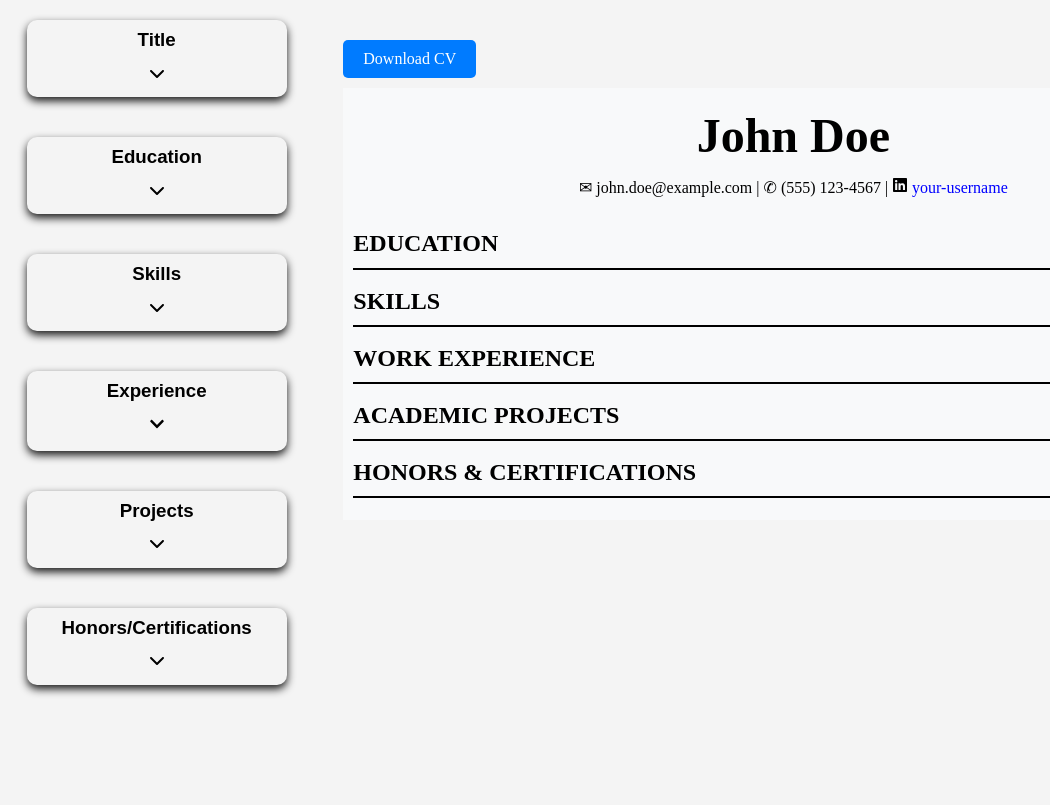
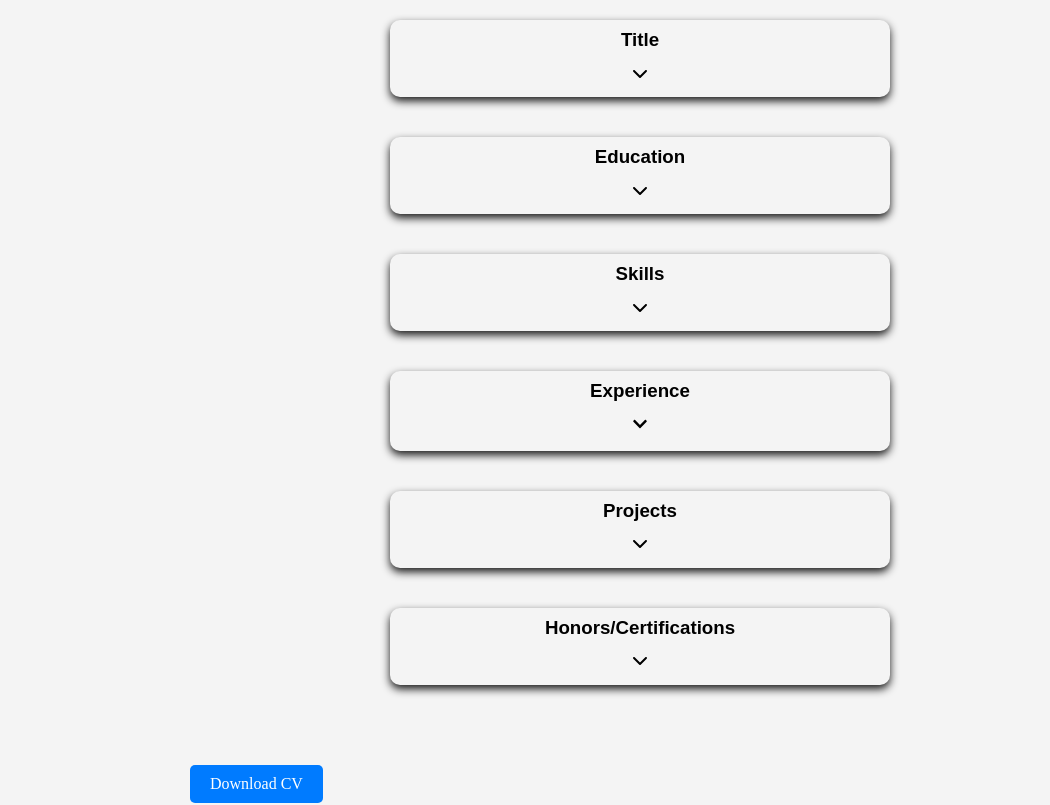
Before and after one commit to n3rm4121/CraftMyCV, a React (Vite) app: page / in a window 1280 px wide. Shown: the top 805 px of the page, without its empty margins (0-1050 px from the left). Built offline with nearby package versions, Linux system fonts and the light colour scheme.

Commit message:
modified app.css

```diff
--- a/src/App.css
+++ b/src/App.css
@@ -24,7 +24,7 @@
 }
 
 .card{
-  width: 260px;
+  width: 500px;
   gap: 10px;
   flex-wrap: wrap;
   display: flex;
```
